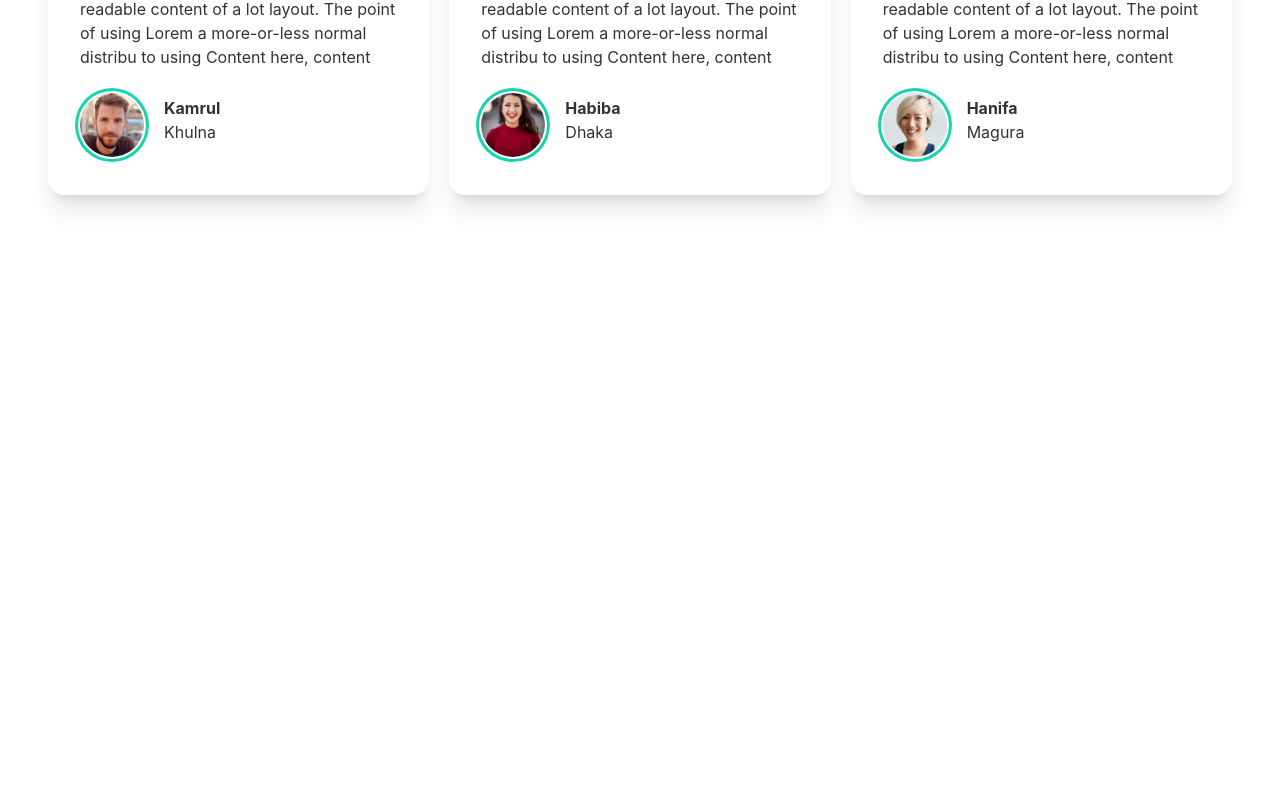
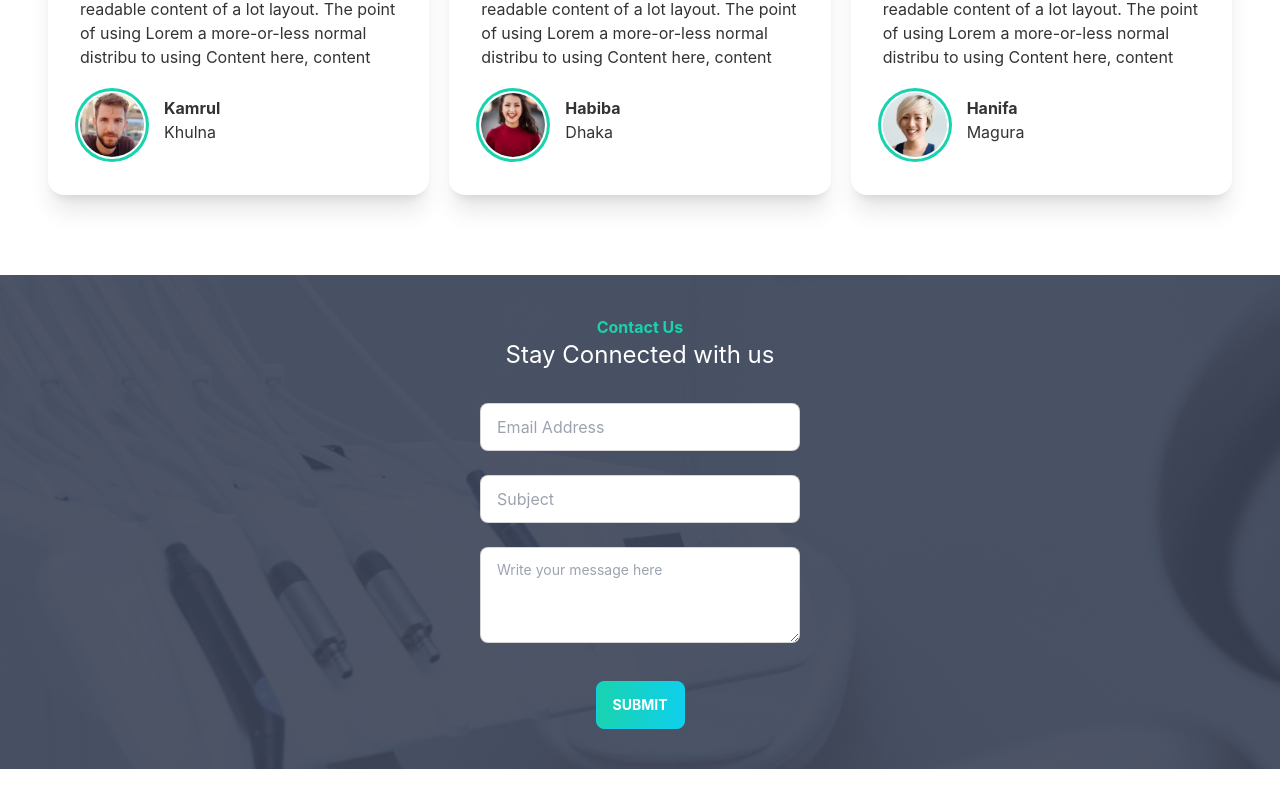
Before and after one commit to Zahid-BM/doctors-portal-client, a React (Create React App) app: page / in a window 1280 px wide. Shown: the part 3101-3908 px from the top of the page. Before the commit the page ends 3376 px from the top, so only its background shows below. Built offline with nearby package versions, Linux system fonts and the light colour scheme.

Commit message:
Alhamdulillah homepage conatct form done

```diff
--- a/src/pages/Home/Home.js
+++ b/src/pages/Home/Home.js
@@ -1,6 +1,7 @@
 import React from 'react';
 import Banner from './Banner';
 import ExceptionalBanner from './ExceptionalBanner';
+import HomeContactForm from './HomeContactForm';
 import HomePageAppointmentBanner from './HomePageAppointmentBanner';
 import Info from './Info';
 import Services from './Services';
@@ -15,6 +16,7 @@ const Home = () => {
             <ExceptionalBanner></ExceptionalBanner>
             <HomePageAppointmentBanner></HomePageAppointmentBanner>
             <Testimonial></Testimonial>
+            <HomeContactForm></HomeContactForm>
         </div>
     );
 };
--- /dev/null
+++ b/src/pages/Home/HomeContactForm.js
@@ -0,0 +1,21 @@
+import React from 'react';
+import appointment from '../../assets/images/appointment.png';
+import PrimaryButton from '../shared/PrimaryButton';
+
+const HomeContactForm = () => {
+    return (
+        <section style={{ background: `url(${appointment})` }} className='py-10 mb-20'>
+            <div className=' text-center'>
+                <h1 className='text-secondary font-bold'>Contact Us</h1>
+                <h1 className='text-2xl text-white mb-5'>Stay Connected with us</h1>
+                <input type="text" placeholder="Email Address" class="input input-bordered w-full max-w-xs my-3" /> <br />
+                <input type="text" placeholder="Subject" class="input input-bordered w-full max-w-xs my-3" />
+                <br />
+                <textarea class="textarea textarea-bordered h-24 w-full max-w-xs mt-3 mb-8" placeholder="Write your message here"></textarea>
+                <PrimaryButton>Submit</PrimaryButton>
+            </div>
+        </section>
+    );
+};
+
+export default HomeContactForm;
```
